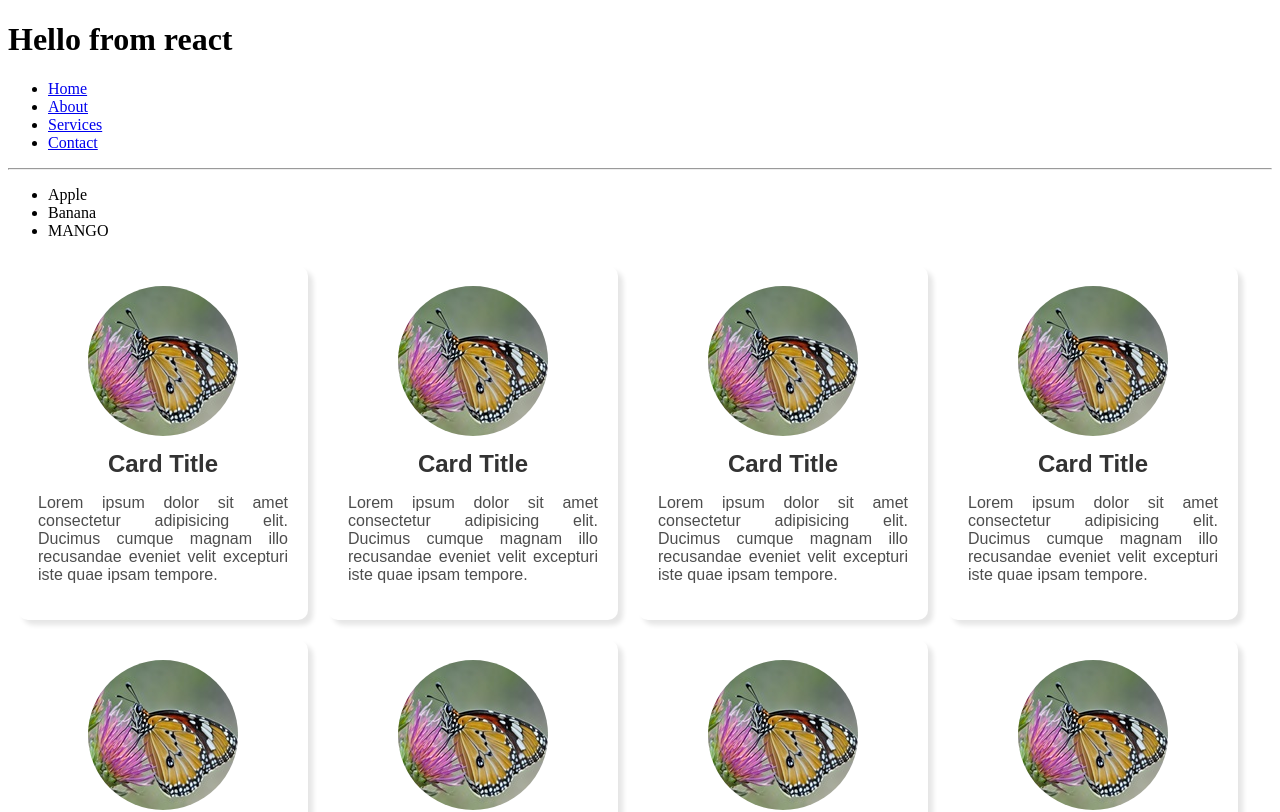
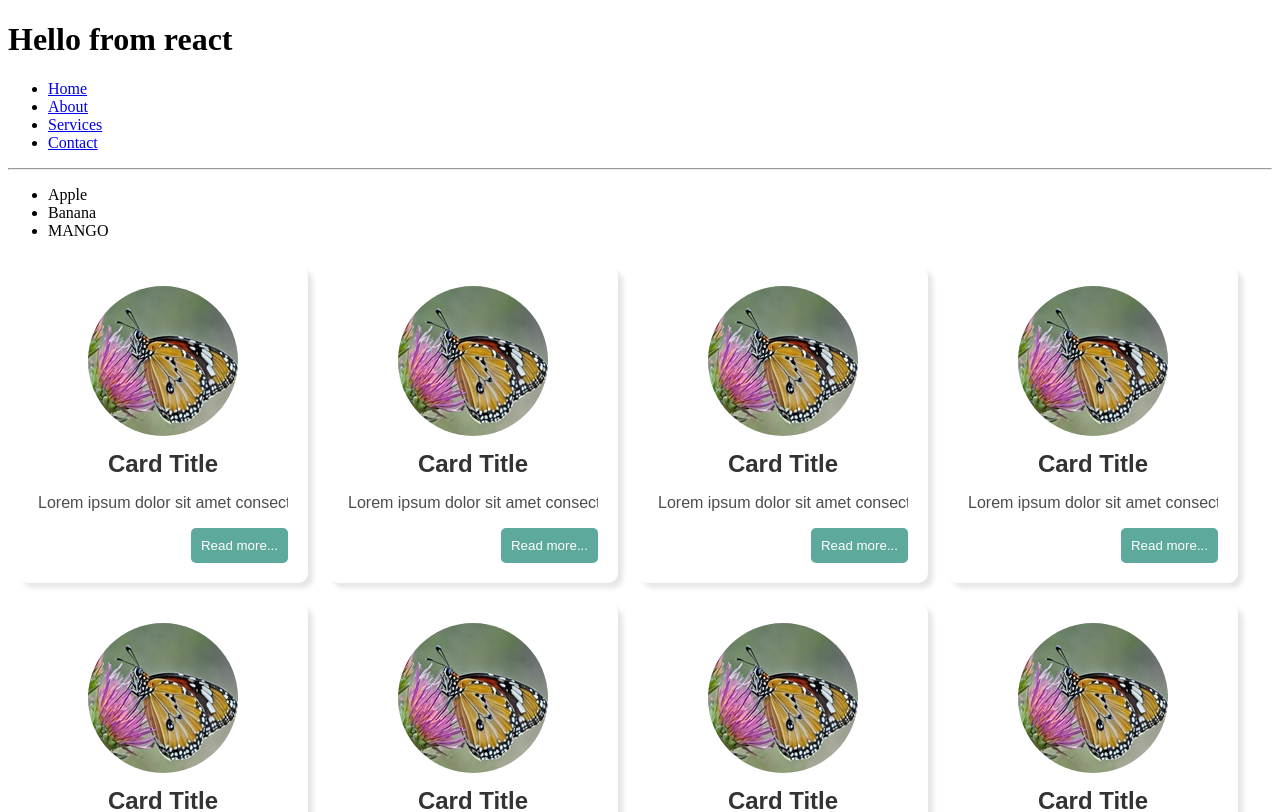
Before and after one commit to Alamin11/ReactJS, a React (Vite) app in the folder react-practice-app-1/: page / in a window 1280 px wide. Shown: the top 812 px of the page. Built offline with nearby package versions, Linux system fonts and the light colour scheme.

Commit message:
added button and module styles

```diff
--- /dev/null
+++ b/react-practice-app-1/src/Button/Button.jsx
@@ -0,0 +1,7 @@
+import styles from './Button.module.css'
+function Button(){
+    return (
+        <button className={styles.btn}>Read more...</button>
+    );
+}
+export default Button
--- /dev/null
+++ b/react-practice-app-1/src/Button/Button.module.css
@@ -0,0 +1,9 @@
+.btn{
+    border: none;
+    background-color: hsla(170, 69%, 31%, 0.7);
+    color: hsl(0, 0%, 100%);
+    padding: 10px 10px;
+    border-radius: 5px;
+    float: right;
+    cursor: pointer;
+  }
--- a/react-practice-app-1/src/Card.jsx
+++ b/react-practice-app-1/src/Card.jsx
@@ -1,4 +1,6 @@
 import cardDP from './assets/butterfly150.jpg'
+import Button from './Button/Button.jsx'
+
 function Card(){
 
     return(
@@ -6,7 +8,8 @@ function Card(){
         <img className='card-image' src={cardDP} alt="DP of card" />
         <h2 className='card-title'>Card Title</h2>
         <p className='card-text'>Lorem ipsum dolor sit amet consectetur adipisicing elit.
-            Ducimus cumque magnam illo recusandae eveniet velit excepturi iste quae ipsam tempore.</p>
+            Ducimus cumque magnam illo recusandae eveniet velit excepturi iste quae ipsam tempore </p>
+            <Button />
         </div>
     );
 }
--- a/react-practice-app-1/src/index.css
+++ b/react-practice-app-1/src/index.css
@@ -24,4 +24,16 @@
   font-family: Arial, Helvetica, sans-serif;
   text-align: justify;
   color: hsl(0, 0%, 30%);
+  max-width: 50ch;
+  overflow: hidden;
+  white-space: nowrap;
 }
+/* .card .click-btn{
+  border: none;
+  background-color: hsla(170, 69%, 31%, 0.7);
+  color: hsl(0, 0%, 100%);
+  padding: 10px 10px;
+  border-radius: 5px;
+
+  float: right;
+} */
```
